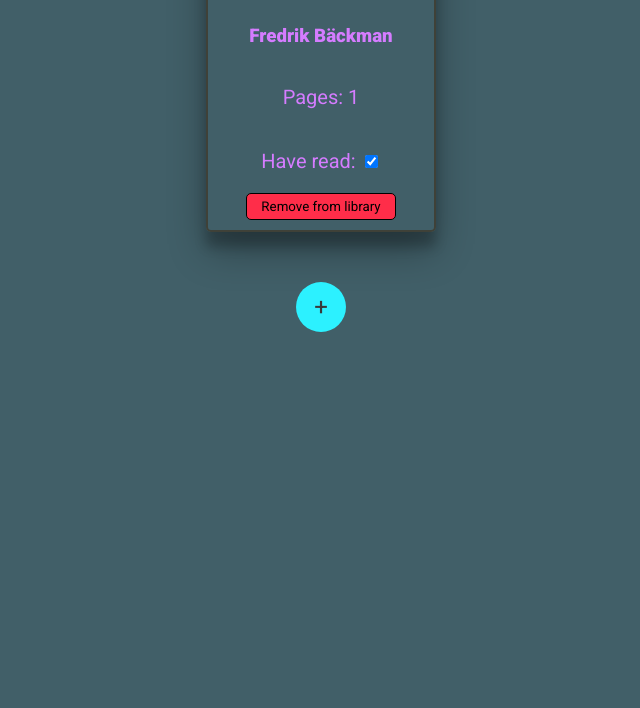
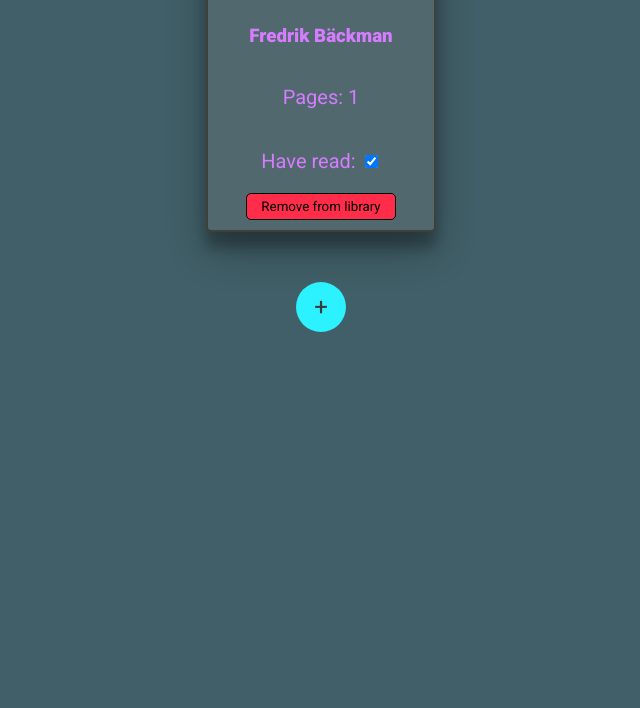
Before and after one commit to fredrikb12/library, a plain HTML site: page index.html in a window 1280 px wide. Shown: the part 92-800 px from the top of the page, without its empty margins (319-959 px from the left). Drawn offline with Linux system fonts and the light colour scheme.

Commit message:
Change book card background color

```diff
--- a/styles.css
+++ b/styles.css
@@ -21,6 +21,7 @@ body {
 }
 
 .book {
+    background-color: #51686e;
     border: 2px solid #3f4138;
     padding: 10px;
     color: #d57cff;
```
